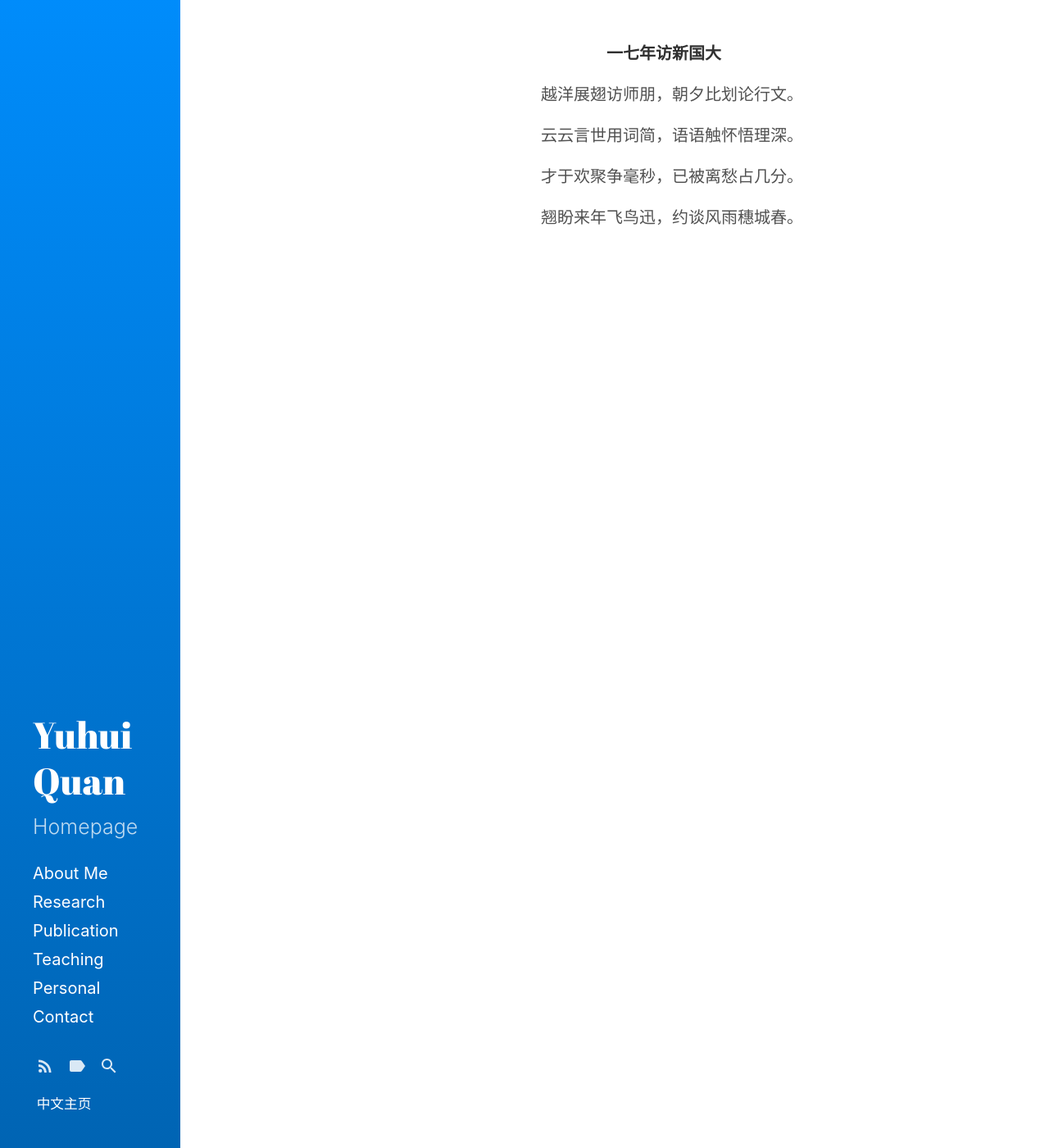
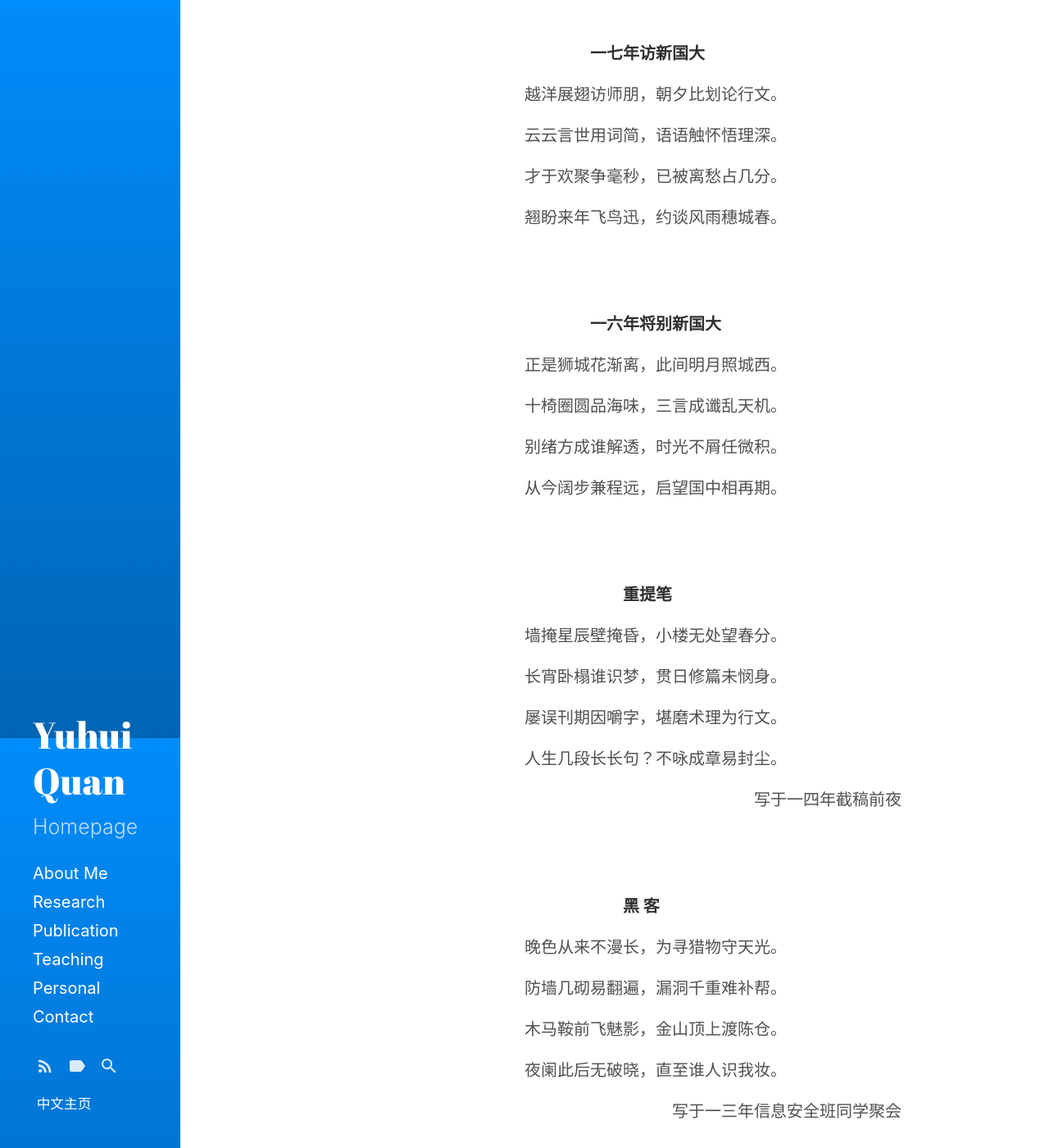
Before and after one commit to csyhquan/csyhquan.github.io, a Jekyll site: the page built from category/poem/poem.md, in a window 1280 px wide and 1400 px high. Shown: the whole window at 82% size. Built offline with Jekyll 4.4.1, drawn with Linux system fonts in a browser that asks for light colours; some of the changed text lies outside the part shown.

Commit message:
Update poem.md

```diff
--- a/category/poem/poem.md
+++ b/category/poem/poem.md
@@ -2,8 +2,55 @@
 layout: page
 title:
 ---
-<p>&emsp;&emsp;&emsp;&emsp;&emsp;&emsp;&emsp;&emsp;&emsp;&emsp;&emsp;&emsp;&emsp;&emsp;&emsp;&emsp;&emsp;&emsp;&emsp;&emsp;&emsp;&emsp;&emsp;&emsp;<strong>一七年访新国大</strong></p>
-<p>&emsp;&emsp;&emsp;&emsp;&emsp;&emsp;&emsp;&emsp;&emsp;&emsp;&emsp;&emsp;&emsp;&emsp;&emsp;&emsp;&emsp;&emsp;&emsp;&emsp;越洋展翅访师朋，朝夕比划论行文。</p>
-<p>&emsp;&emsp;&emsp;&emsp;&emsp;&emsp;&emsp;&emsp;&emsp;&emsp;&emsp;&emsp;&emsp;&emsp;&emsp;&emsp;&emsp;&emsp;&emsp;&emsp;云云言世用词简，语语触怀悟理深。</p>
-<p>&emsp;&emsp;&emsp;&emsp;&emsp;&emsp;&emsp;&emsp;&emsp;&emsp;&emsp;&emsp;&emsp;&emsp;&emsp;&emsp;&emsp;&emsp;&emsp;&emsp;才于欢聚争毫秒，已被离愁占几分。</p>
-<p>&emsp;&emsp;&emsp;&emsp;&emsp;&emsp;&emsp;&emsp;&emsp;&emsp;&emsp;&emsp;&emsp;&emsp;&emsp;&emsp;&emsp;&emsp;&emsp;&emsp;翘盼来年飞鸟迅，约谈风雨穗城春。</p>
+<p>&emsp;&emsp;&emsp;&emsp;&emsp;&emsp;&emsp;&emsp;&emsp;&emsp;&emsp;&emsp;&emsp;&emsp;&emsp;&emsp;&emsp;&emsp;&emsp;&emsp;&emsp;&emsp;&emsp;<strong>一七年访新国大</strong></p>
+<p>&emsp;&emsp;&emsp;&emsp;&emsp;&emsp;&emsp;&emsp;&emsp;&emsp;&emsp;&emsp;&emsp;&emsp;&emsp;&emsp;&emsp;&emsp;&emsp;越洋展翅访师朋，朝夕比划论行文。</p>
+<p>&emsp;&emsp;&emsp;&emsp;&emsp;&emsp;&emsp;&emsp;&emsp;&emsp;&emsp;&emsp;&emsp;&emsp;&emsp;&emsp;&emsp;&emsp;&emsp;云云言世用词简，语语触怀悟理深。</p>
+<p>&emsp;&emsp;&emsp;&emsp;&emsp;&emsp;&emsp;&emsp;&emsp;&emsp;&emsp;&emsp;&emsp;&emsp;&emsp;&emsp;&emsp;&emsp;&emsp;才于欢聚争毫秒，已被离愁占几分。</p>
+<p>&emsp;&emsp;&emsp;&emsp;&emsp;&emsp;&emsp;&emsp;&emsp;&emsp;&emsp;&emsp;&emsp;&emsp;&emsp;&emsp;&emsp;&emsp;&emsp;翘盼来年飞鸟迅，约谈风雨穗城春。</p>
+
+<br>
+<br>
+
+<p>&emsp;&emsp;&emsp;&emsp;&emsp;&emsp;&emsp;&emsp;&emsp;&emsp;&emsp;&emsp;&emsp;&emsp;&emsp;&emsp;&emsp;&emsp;&emsp;&emsp;&emsp;&emsp;&emsp;<strong>一六年将别新国大</strong></p>
+<p>&emsp;&emsp;&emsp;&emsp;&emsp;&emsp;&emsp;&emsp;&emsp;&emsp;&emsp;&emsp;&emsp;&emsp;&emsp;&emsp;&emsp;&emsp;&emsp;正是狮城花渐离，此间明月照城西。</p>
+<p>&emsp;&emsp;&emsp;&emsp;&emsp;&emsp;&emsp;&emsp;&emsp;&emsp;&emsp;&emsp;&emsp;&emsp;&emsp;&emsp;&emsp;&emsp;&emsp;十椅圈圆品海味，三言成谶乱天机。</p>
+<p>&emsp;&emsp;&emsp;&emsp;&emsp;&emsp;&emsp;&emsp;&emsp;&emsp;&emsp;&emsp;&emsp;&emsp;&emsp;&emsp;&emsp;&emsp;&emsp;别绪方成谁解透，时光不屑任微积。</p>
+<p>&emsp;&emsp;&emsp;&emsp;&emsp;&emsp;&emsp;&emsp;&emsp;&emsp;&emsp;&emsp;&emsp;&emsp;&emsp;&emsp;&emsp;&emsp;&emsp;从今阔步兼程远，启望国中相再期。</p>
+
+<br>
+<br>
+
+<p>&emsp;&emsp;&emsp;&emsp;&emsp;&emsp;&emsp;&emsp;&emsp;&emsp;&emsp;&emsp;&emsp;&emsp;&emsp;&emsp;&emsp;&emsp;&emsp;&emsp;&emsp;&emsp;&emsp;&emsp;&emsp;<strong>重提笔</strong></p>
+<p>&emsp;&emsp;&emsp;&emsp;&emsp;&emsp;&emsp;&emsp;&emsp;&emsp;&emsp;&emsp;&emsp;&emsp;&emsp;&emsp;&emsp;&emsp;&emsp;墙掩星辰壁掩昏，小楼无处望春分。</p>
+<p>&emsp;&emsp;&emsp;&emsp;&emsp;&emsp;&emsp;&emsp;&emsp;&emsp;&emsp;&emsp;&emsp;&emsp;&emsp;&emsp;&emsp;&emsp;&emsp;长宵卧榻谁识梦，贯日修篇未悯身。</p>
+<p>&emsp;&emsp;&emsp;&emsp;&emsp;&emsp;&emsp;&emsp;&emsp;&emsp;&emsp;&emsp;&emsp;&emsp;&emsp;&emsp;&emsp;&emsp;&emsp;屡误刊期因嚼字，堪磨术理为行文。</p>
+<p>&emsp;&emsp;&emsp;&emsp;&emsp;&emsp;&emsp;&emsp;&emsp;&emsp;&emsp;&emsp;&emsp;&emsp;&emsp;&emsp;&emsp;&emsp;&emsp;人生几段长长句？不咏成章易封尘。</p>
+<p>&emsp;&emsp;&emsp;&emsp;&emsp;&emsp;&emsp;&emsp;&emsp;&emsp;&emsp;&emsp;&emsp;&emsp;&emsp;&emsp;&emsp;&emsp;&emsp;&emsp;&emsp;&emsp;&emsp;&emsp;&emsp;&emsp;&emsp;&emsp;&emsp;&emsp;&emsp;&emsp;&emsp;写于一四年截稿前夜</p>
+
+<br>
+<br>
+
+<p>&emsp;&emsp;&emsp;&emsp;&emsp;&emsp;&emsp;&emsp;&emsp;&emsp;&emsp;&emsp;&emsp;&emsp;&emsp;&emsp;&emsp;&emsp;&emsp;&emsp;&emsp;&emsp;&emsp;&emsp;&emsp;<strong>黑 客</strong></p>
+<p>&emsp;&emsp;&emsp;&emsp;&emsp;&emsp;&emsp;&emsp;&emsp;&emsp;&emsp;&emsp;&emsp;&emsp;&emsp;&emsp;&emsp;&emsp;&emsp;晚色从来不漫长，为寻猎物守天光。</p>
+<p>&emsp;&emsp;&emsp;&emsp;&emsp;&emsp;&emsp;&emsp;&emsp;&emsp;&emsp;&emsp;&emsp;&emsp;&emsp;&emsp;&emsp;&emsp;&emsp;防墙几砌易翻遍，漏洞千重难补帮。</p>
+<p>&emsp;&emsp;&emsp;&emsp;&emsp;&emsp;&emsp;&emsp;&emsp;&emsp;&emsp;&emsp;&emsp;&emsp;&emsp;&emsp;&emsp;&emsp;&emsp;木马鞍前飞魅影，金山顶上渡陈仓。</p>
+<p>&emsp;&emsp;&emsp;&emsp;&emsp;&emsp;&emsp;&emsp;&emsp;&emsp;&emsp;&emsp;&emsp;&emsp;&emsp;&emsp;&emsp;&emsp;&emsp;夜阑此后无破晓，直至谁人识我妆。</p>
+<p>&emsp;&emsp;&emsp;&emsp;&emsp;&emsp;&emsp;&emsp;&emsp;&emsp;&emsp;&emsp;&emsp;&emsp;&emsp;&emsp;&emsp;&emsp;&emsp;&emsp;&emsp;&emsp;&emsp;&emsp;&emsp;&emsp;&emsp;&emsp;写于一三年信息安全班同学聚会</p>
+
+<br>
+<br>
+
+<p>&emsp;&emsp;&emsp;&emsp;&emsp;&emsp;&emsp;&emsp;&emsp;&emsp;&emsp;&emsp;&emsp;&emsp;&emsp;&emsp;&emsp;&emsp;&emsp;&emsp;&emsp;&emsp;&emsp;&emsp;&emsp;<strong>胭脂侃</strong></p>
+<p>&emsp;&emsp;&emsp;&emsp;&emsp;&emsp;&emsp;&emsp;&emsp;&emsp;&emsp;&emsp;&emsp;&emsp;&emsp;&emsp;&emsp;&emsp;&emsp;自古妆容无两样，从来脂粉只一般。</p>
+<p>&emsp;&emsp;&emsp;&emsp;&emsp;&emsp;&emsp;&emsp;&emsp;&emsp;&emsp;&emsp;&emsp;&emsp;&emsp;&emsp;&emsp;&emsp;&emsp;露浓虽染雀斑白，霜厚难修鱼尾宽。</p>
+<p>&emsp;&emsp;&emsp;&emsp;&emsp;&emsp;&emsp;&emsp;&emsp;&emsp;&emsp;&emsp;&emsp;&emsp;&emsp;&emsp;&emsp;&emsp;&emsp;假面凭谁论丑美，素颜有幸展愁欢。</p>
+<p>&emsp;&emsp;&emsp;&emsp;&emsp;&emsp;&emsp;&emsp;&emsp;&emsp;&emsp;&emsp;&emsp;&emsp;&emsp;&emsp;&emsp;&emsp;&emsp;天然何必屡装饰，熟络便成好景观。</p>
+
+<br>
+<br>
+
+<p>&emsp;&emsp;&emsp;&emsp;&emsp;&emsp;&emsp;&emsp;&emsp;&emsp;&emsp;&emsp;&emsp;&emsp;&emsp;&emsp;&emsp;&emsp;&emsp;&emsp;&emsp;&emsp;<strong>重游金工实习旧地有感</strong></p>
+<p>&emsp;&emsp;&emsp;&emsp;&emsp;&emsp;&emsp;&emsp;&emsp;&emsp;&emsp;&emsp;&emsp;&emsp;&emsp;&emsp;&emsp;&emsp;&emsp;金工实习来匆匆，杨春水暖眼惺忪。</p>
+<p>&emsp;&emsp;&emsp;&emsp;&emsp;&emsp;&emsp;&emsp;&emsp;&emsp;&emsp;&emsp;&emsp;&emsp;&emsp;&emsp;&emsp;&emsp;&emsp;化学加工留铭记，电火腐蚀销融通。</p>
+<p>&emsp;&emsp;&emsp;&emsp;&emsp;&emsp;&emsp;&emsp;&emsp;&emsp;&emsp;&emsp;&emsp;&emsp;&emsp;&emsp;&emsp;&emsp;&emsp;千刀纵横磨银铁，百万龙炎打钢铜。</p>
+<p>&emsp;&emsp;&emsp;&emsp;&emsp;&emsp;&emsp;&emsp;&emsp;&emsp;&emsp;&emsp;&emsp;&emsp;&emsp;&emsp;&emsp;&emsp;&emsp;当时厂房烙痕处，车床依旧转飞风。</p>
```
